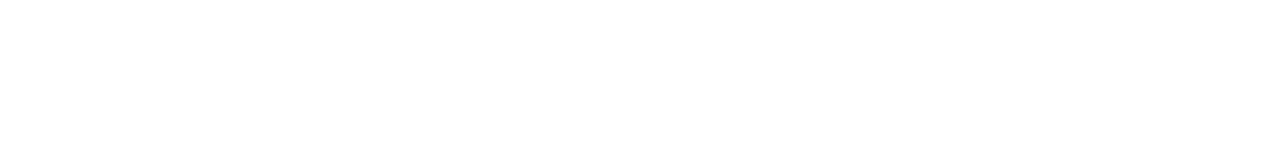
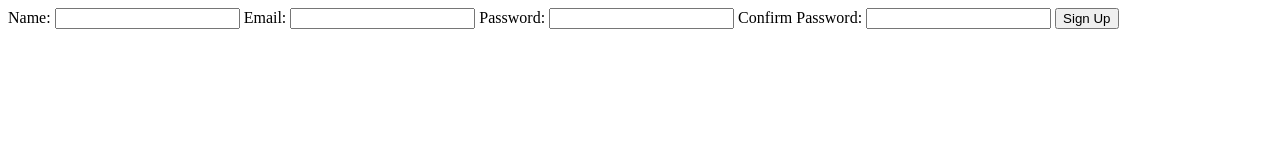
Before and after one commit to acciojob/session-signup-Ashishrock9394, a website: page main.html in a window 1280 px wide. Drawn offline with Linux system fonts and the light colour scheme.

Commit message:
created a submission

```diff
--- a/main.html
+++ b/main.html
@@ -3,6 +3,17 @@
     <title>Session Signup</title>
   </head>
   <body>
+	            <form id="signup-form">
+                         <label for="name">Name:</label>
+                         <input type="text" id="name" required>
+                           <label for="name">Email:</label>
+                         <input type="email" id="email" required>
+                           <label for="name">Password:</label>
+                         <input type="password" id="password" required>
+                           <label for="name">Confirm Password:</label>
+                         <input type="password" id="confirm-password" required>
+                   <button id="submit" >Sign Up</button>
+				</form>
     <!-- Write your code here -->
   </body>
 </html>
--- a/styles.css
+++ b/styles.css
@@ -1 +1,38 @@
 /*  your css code here. If applicable */
+#signup-form{
+         display:flex;
+         flex-direction:column;
+         background-color: rgb(248,249,250);
+         border: 1px solid rgb(204,204,204);
+         border-radius: 4px;
+         padding: 2rem;
+         width: 300px;
+ }
+
+ label{
+         margin-bottom: 0.5rem;
+         font-size: 1.2rem;
+         font-style: bold;
+         font-weight:700;
+ }
+
+ input{
+         width:100%;
+         border: 1px solid #ccc;
+         padding: 0.5rem;
+         border-radius: 4px;
+         margin-bottom: 1rem;
+ }
+
+ button{
+         background-color:#007bff;
+         color:white;
+         padding: 0.75rem 1.5rem;
+         border:none;
+         border-radius: 4px;
+         font-style: bold;
+         font-size:24px;
+         font-weight:700;
+         width:max-content;
+         cursor:pointer;
+ }
```
Also changed, not shown: script.js (+17 -0 lines).
